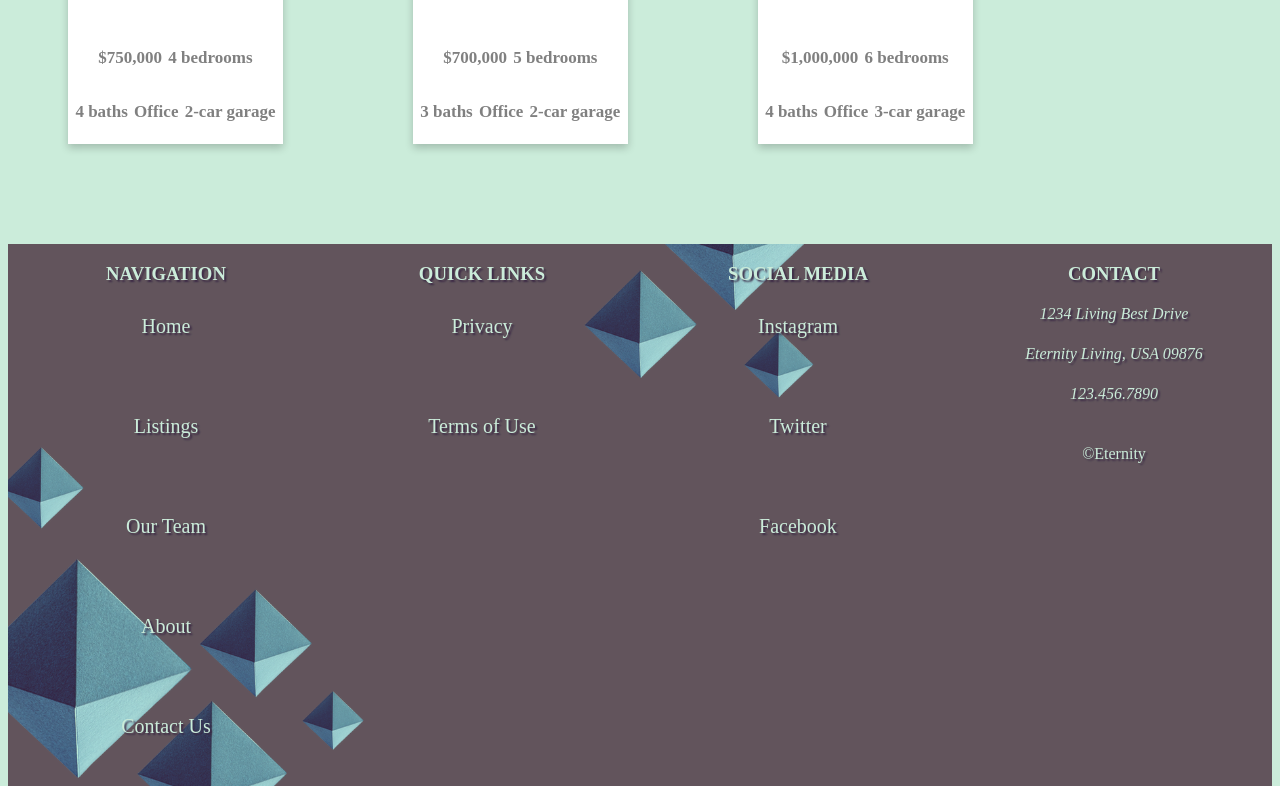
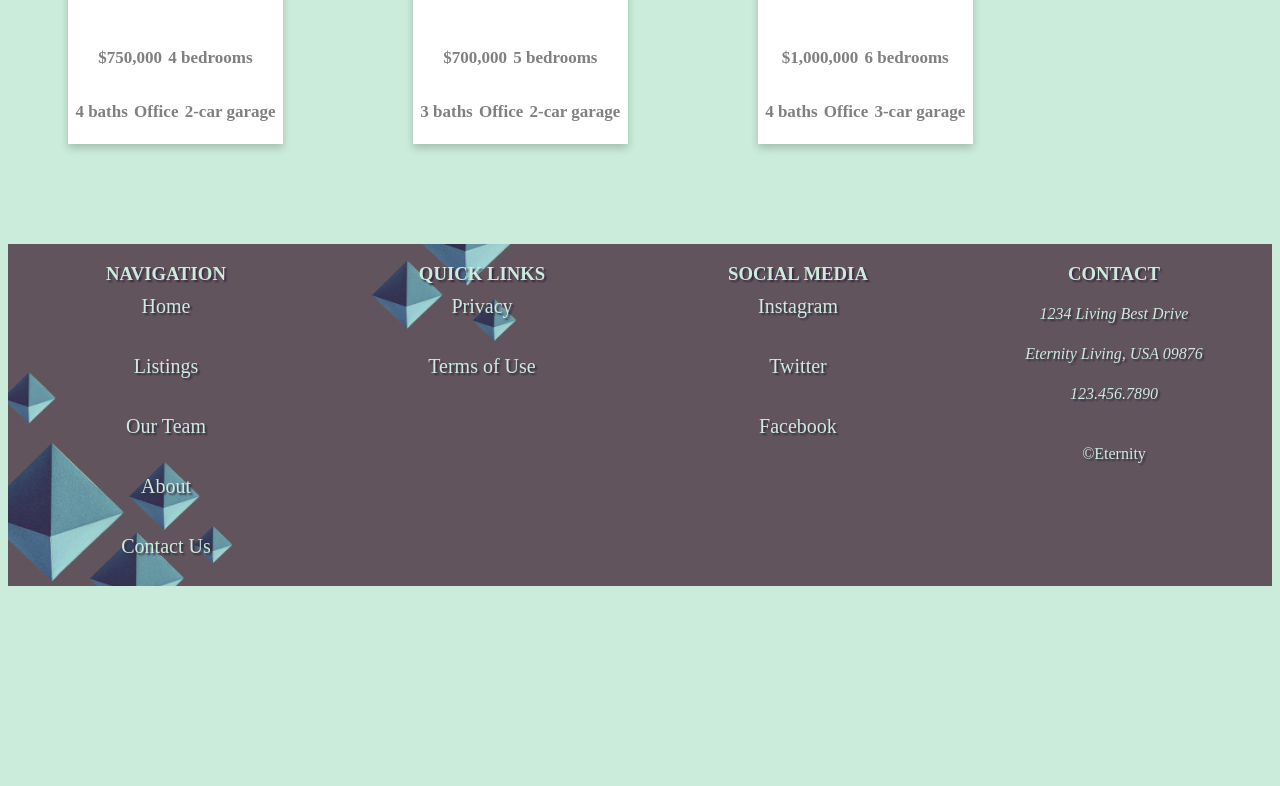
Before and after one commit to MzSami87/Eternity, a plain HTML site: page listings.html in a window 1280 px wide. Shown: the part 1553-2339 px from the top of the page. After the commit the page ends 2139 px from the top, so only its background shows below. Drawn offline with Linux system fonts and the light colour scheme.

Commit message:
changes to footer

```diff
--- a/about.css
+++ b/about.css
@@ -131,7 +131,7 @@ address {
   footer {
     display: flex;
     text-align: center;
-    line-height: 1.25;
+    /* line-height: 1.25; */
     width: 100%;
   }
   .column {
--- a/home.css
+++ b/home.css
@@ -149,7 +149,7 @@ footer p {
   footer {
     display: flex;
     text-align: center;
-    line-height: 1.25;
+    /* line-height: 1.25; */
     width: 100%;
   }
   .column {
--- a/listings.css
+++ b/listings.css
@@ -184,7 +184,7 @@ address {
     display: block;
     color: black;
     text-shadow: 2px 2px 2px antiquewhite;
-    line-height: 2;
+    line-height: 0;
   }
   .column {
     display: inline-block;
--- a/listings.html
+++ b/listings.html
@@ -142,6 +142,7 @@
 </div>
 </div>
 
+<div class="containerfooter">
   <footer style="background-image: url('../Eternity/images/footer.png');background-repeat: no-repeat; background-size: contain; mix-blend-mode:exclusion">
       <div class="column">
         <h3>NAVIGATION</h3>
@@ -175,6 +176,7 @@
                   <br>
               </div>
   </footer>
+  </div>
 
 </body>
 </html>
```
Also changed, not shown: contact.html (+1 -1 lines).
